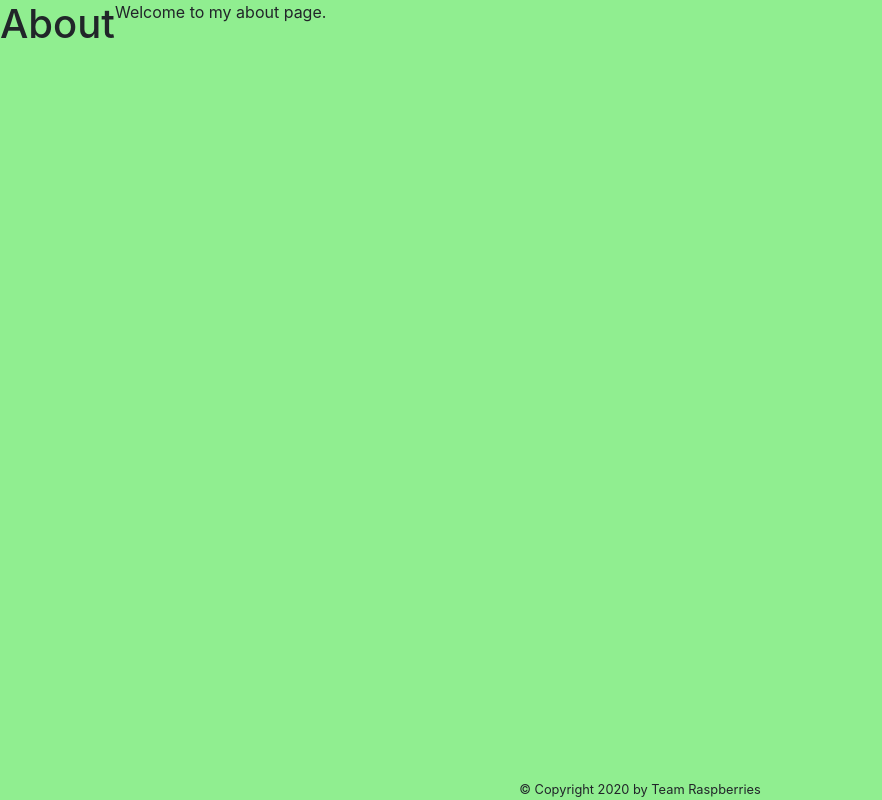
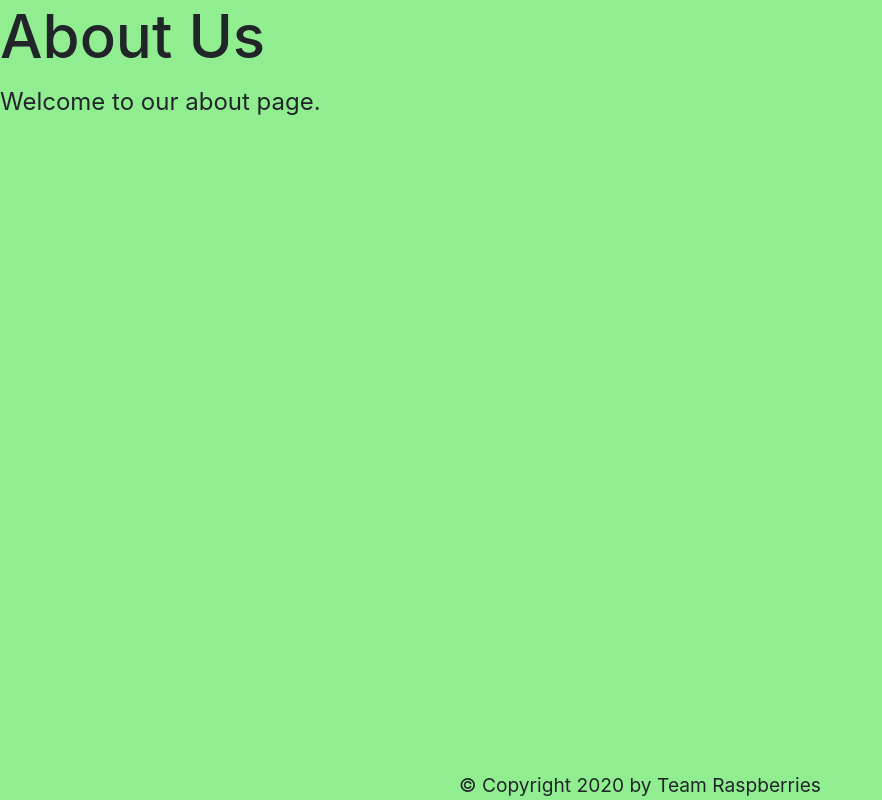
Before and after one commit to jordan-git/landmark-app, a PHP site: template templates/about.twig in a window 1280 px wide. Shown: the whole page, without its empty margins (0-882 px from the left). Run offline with PHP 8.4, Linux system fonts and the light colour scheme; the template is opened without the code that fills it, so the values that code supplies are empty; some libraries are stand-ins or nearby versions.

Commit message:
About page and minor CSS tweaks

```diff
--- /dev/null
+++ b/css/about.css
@@ -0,0 +1,4 @@
+#about {
+    display: flex;
+    flex-direction: column;
+}
--- a/css/main.css
+++ b/css/main.css
@@ -1,3 +1,7 @@
+html {
+    font-size: 24px;
+}
+
 body {
     display: flex;
     flex-direction: column;
@@ -5,15 +9,12 @@ body {
     background: lightgreen;
 }
 
-main#content {
+#content {
     flex: 1 0;
     display: flex;
 }
 
 footer {
     text-align: center;
-}
-
-footer span {
     font-size: 0.8rem;
 }
--- a/templates/about.twig
+++ b/templates/about.twig
@@ -1,8 +1,15 @@
 {% extends "base.twig" %}
+
+{% block css %}
+    {{ parent() }}
+    <link rel="stylesheet" href="../css/about.css">
+{% endblock %}
 
 {% block title %}About{% endblock %}
 
 {% block content %}
-    <h1>About</h1>
-    <p>Welcome to my about page.</p>
+    <div id="about">
+        <h1>About Us</h1>
+        <p>Welcome to our about page.</p>
+    </div>
 {% endblock %}
--- a/templates/home.twig
+++ b/templates/home.twig
@@ -10,6 +10,6 @@
 {% block content %}
     <div id="landing">
         <h1><a href="/">WhatsThat</a></h1>
-        <p>Welcome to my awesome homepage.</p>
+        <p>Something cool about our web application</p>
     </div>
 {% endblock %}
```
